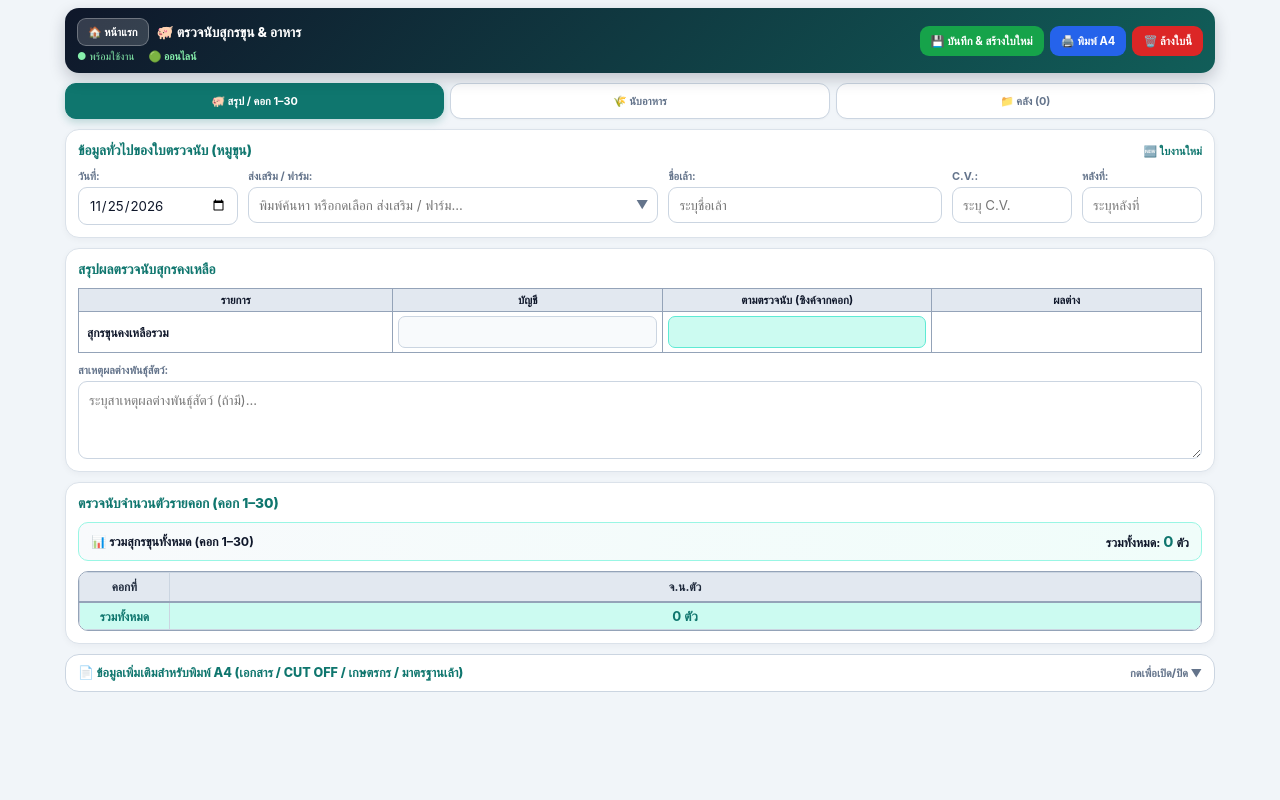
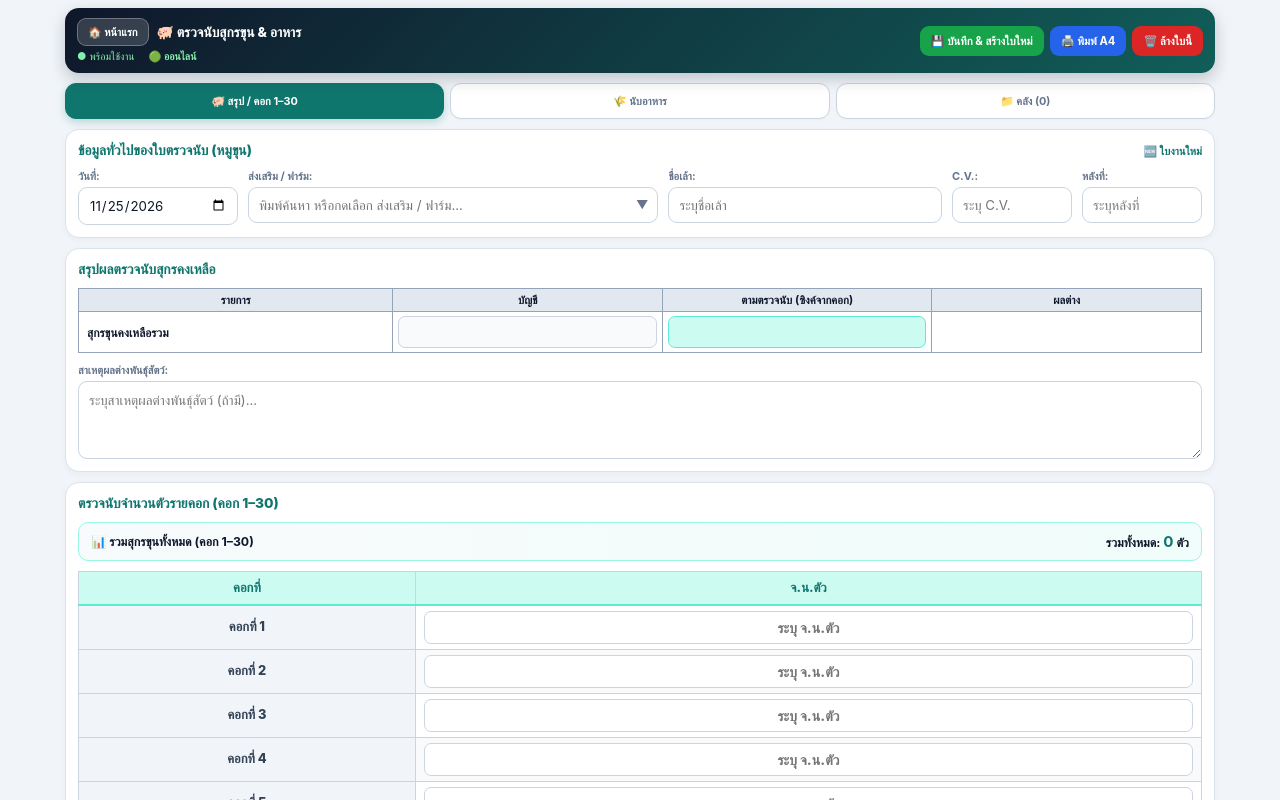
Before and after one commit to onjirapraphansirikul-star/Testing_zStock, a plain HTML site: page index.html in a window 1280 px wide. Both pictures are taken after a click on the button 460 px from the left and 259 px from the top of the page. Shown: the top 800 px of the page. Drawn offline with Linux system fonts and the light colour scheme.

Commit message:
Update index.html

```diff
--- a/index.html
+++ b/index.html
@@ -590,42 +590,59 @@
     table.grid-table input.pen-input:focus { background: #eff6ff; outline: 2px solid var(--primary); }
 
     /* ตารางคอก 1-30 แถวเดียว (หมูขุน) */
-    table.fat-single-table {
-      min-width: 0;
-      table-layout: auto;
-    }
-    table.fat-single-table th {
-      font-size: 0.84rem !important;
-      padding: 7px 6px !important;
-      background: #e2e8f0;
-    }
-    table.fat-single-table td.pen-no {
-      width: 85px;
+/* ตารางคอก 1-30 แถวเดียว (หมูขุน) */
+    table.fat-single-pen-table {
+      width: 100%;
+      border-collapse: collapse;
       font-size: 0.92rem;
-      padding: 6px;
-    }
-    table.fat-single-table input.pen-input {
+    }
+    table.fat-single-pen-table th,
+    table.fat-single-pen-table td {
+      border: 1px solid #cbd5e1;
+      padding: 5px 8px;
+      text-align: center;
+      vertical-align: middle;
+    }
+    table.fat-single-pen-table thead th {
+      background: #ccfbf1;
+      color: #0f766e;
+      font-weight: 800;
       padding: 8px 6px;
+      border-bottom: 2px solid #5eead4;
+    }
+    table.fat-single-pen-table tbody tr:nth-child(even) td {
+      background: #f8fafc;
+    }
+    table.fat-single-pen-table td.pen-no-col {
+      background: #f1f5f9 !important;
+      font-weight: 800;
+      color: #334155;
+      width: 30%;
+    }
+    table.fat-single-pen-table input.fat-single-input {
+      width: 100%;
+      padding: 7px 6px;
       font-size: 1rem;
-    }
-    table.fat-single-table input.pen-input:focus {
-      background: #f0fdfa;
-      outline: 2px solid var(--fat-primary);
-    }
-
-    table.grid-table tr.total-foot td {
-      background: #dbeafe;
-      font-weight: 700;
-      font-size: 0.78rem;
-      padding: 5px 1px;
-      color: var(--primary);
-      line-height: 1.25;
-      border-top: 2px solid #94a3b8;
-    }
-    table.grid-table tr.total-foot td.sow-total-cell {
-      color: #9d174d;
-      background: #fce7f3;
-    }
+      font-weight: 800;
+      text-align: center;
+      border: 1px solid #cbd5e1;
+      border-radius: 7px;
+      background: #fff;
+    }
+    table.fat-single-pen-table input.fat-single-input:focus {
+      outline: none;
+      border-color: var(--fat-primary);
+      box-shadow: 0 0 0 2px #99f6e4;
+    }
+    table.fat-single-pen-table tfoot td {
+      background: #ccfbf1;
+      color: #115e59;
+      font-weight: 800;
+      font-size: 0.98rem;
+      border-top: 2px solid #5eead4;
+      padding: 8px;
+    }
+
 
     @media screen and (max-width: 768px) {
       .card { padding: 10px; }
@@ -1223,19 +1240,19 @@
           <span>รวมทั้งหมด: <strong id="fatTotalAll_banner" style="color:#0f766e; font-size:1.08rem;">0</strong> ตัว</span>
         </div>
 
-        <div id="fatSinglePenWrap">
-          <table class="grid-table fat-single-table">
+        <div class="fat-single-pen-wrap">
+          <table class="fat-single-pen-table">
             <thead>
               <tr>
-                <th style="width:90px;">คอกที่</th>
-                <th>จ.น.ตัว</th>
+                <th style="width:30%;">คอกที่</th>
+                <th style="width:70%;">จ.น.ตัว</th>
               </tr>
             </thead>
-            <tbody id="fatPenSingleBody"></tbody>
+            <tbody id="fatSinglePenBody"></tbody>
             <tfoot>
-              <tr class="total-foot">
-                <td style="background:#ccfbf1; color:#0f766e; font-size:0.86rem;">รวมทั้งหมด</td>
-                <td style="background:#ccfbf1; color:#0f766e; font-size:0.95rem;"><span id="fatTotalAll_foot">0</span> ตัว</td>
+              <tr>
+                <td>รวมทั้งหมด</td>
+                <td><span id="fatSingleSumAll">0</span> ตัว</td>
               </tr>
             </tfoot>
           </table>
@@ -1274,7 +1291,7 @@
       </details>
     </div>
 
-    <!-- Tab 2: นับอาหาร (ใส่เหตุผล รับเข้า / ใช้ไป แบบนับหมูพันธุ์) -->
+    <!-- Tab 2: นับอาหาร (แบบหมูพันธุ์) -->
     <div class="fat-tab-pane" id="fatTabFeed">
       <div class="card">
         <div class="section-title fat-section-title"><span>การตรวจนับอาหารคงเหลือ</span></div>
@@ -1283,8 +1300,8 @@
           <thead>
             <tr>
               <th rowspan="2" style="width:18%;">เบอร์</th>
-              <th rowspan="2" style="width:16%;">บัญชี</th>
-              <th rowspan="2" style="width:16%;">ตรวจนับ</th>
+              <th rowspan="2" style="width:16%;">รายงาน</th>
+              <th rowspan="2" style="width:16%;">นับได้</th>
               <th rowspan="2" style="width:14%;">ผลต่าง</th>
               <th colspan="2" style="width:36%;">สาเหตุผลต่าง</th>
             </tr>
@@ -1295,11 +1312,7 @@
           </thead>
           <tbody id="fatFeedTbody"></tbody>
         </table>
-
-        <div class="field" style="margin-top:10px;">
-          <label>หมายเหตุ / สาเหตุผลต่างอาหาร:</label>
-          <textarea class="field-textarea" id="fat_feedDiffCause" rows="3" placeholder="ระบุสาเหตุผลต่างอาหารเพิ่มเติม (ถ้ามี)..." onchange="fatUpdateField('feedDiffCause', this.value)"></textarea>
-        </div>
+        <input type="text" class="note-box" id="fat_feedDiffCause" placeholder="หมายเหตุ (อาหาร): ระบุเพิ่มเติม..." onchange="fatUpdateField('feedDiffCause', this.value)" />
       </div>
     </div>
 
@@ -2736,6 +2749,7 @@
       base.header.promoteFarm = getPromoteFarmDisplay(base.header);
     }
     base.pens = padArray(base.pens, FAT_PEN_COUNT, '');
+    // ใน normalizeFatState
     if (!Array.isArray(base.feeds) || base.feeds.length === 0) {
       base.feeds = createFatInitialState().feeds;
     } else {
@@ -2978,23 +2992,25 @@
     fatSaveState();
   }
 
+
   /* ตารางนับอาหารหมูขุน (มีเหตุผล รับเข้า / ใช้ไป เหมือนหมูพันธุ์) */
   function renderFatFeedTable() {
     const tbody = document.getElementById('fatFeedTbody');
+    if (!tbody) return;
     tbody.innerHTML = '';
     fatState.feeds.forEach((f, idx) => {
       const tr = document.createElement('tr');
       tr.innerHTML = `
         <td class="col-name" style="font-weight:700;">
-          <span class="no-print" style="font-size:0.78rem;color:#64748b;margin-right:6px;">รายการอาหาร #${idx+1} เบอร์:</span>
+          <span class="no-print" style="font-size:0.78rem;color:#64748b;margin-right:6px;">รายการอาหาร #${idx + 1} เบอร์:</span>
           <input type="text" class="cell-input" style="width:90px;display:inline-block;" value="${escapeHtml(f.code || '')}" placeholder="เบอร์"
             onchange="fatOnFeedText(${idx},'code',this.value)" />
         </td>
-        <td class="col-num" data-label="บัญชี">
+        <td class="col-num" data-label="รายงาน">
           <input type="text" inputmode="decimal" class="cell-input" id="fat_feed_${idx}_book" data-prev="${escapeHtml(f.book || '')}" value="${escapeHtml(f.book || '')}"
             oninput="fatOnFeedInput(${idx},'book',this)" onchange="fatOnFeedCommit(${idx},'book',this)" />
         </td>
-        <td class="col-num" data-label="ตรวจนับ">
+        <td class="col-num" data-label="นับได้">
           <input type="text" inputmode="decimal" class="cell-input" id="fat_feed_${idx}_counted" data-prev="${escapeHtml(f.counted || '')}" value="${escapeHtml(f.counted || '')}"
             oninput="fatOnFeedInput(${idx},'counted',this)" onchange="fatOnFeedCommit(${idx},'counted',this)" />
         </td>
@@ -3041,7 +3057,7 @@
   function fatOnFeedCommit(idx, field, el) {
     if (el.dataset.prev !== el.value && el.value !== '') {
       const code = fatState.feeds[idx].code || `แถว ${idx + 1}`;
-      fatAddLog(`อาหาร เบอร์ ${code} (${field === 'book' ? 'บัญชี' : 'ตรวจนับ'})`, el.value);
+      fatAddLog(`อาหาร เบอร์ ${code} (${field === 'book' ? 'รายงาน' : 'นับได้'})`, el.value);
     }
     el.dataset.prev = el.value;
     fatSaveState();
@@ -3056,9 +3072,10 @@
     fatSaveState();
   }
 
-  /* คอก 1-30 แถวเดียว (ไม่แยก 2 คอลัมน์) */
+  /* คอก 1-30 แถวเดียว + Sum ส่งไปช่องตามตรวจนับ */
   function renderFatSinglePenTable() {
     const tbody = document.getElementById('fatSinglePenBody');
+    if (!tbody) return;
     tbody.innerHTML = '';
     for (let i = 0; i < FAT_PEN_COUNT; i++) {
       const val = fatState.pens[i] || '';
@@ -3066,7 +3083,7 @@
       tr.innerHTML = `
         <td class="pen-no-col">คอกที่ ${i + 1}</td>
         <td>
-          <input type="text" inputmode="numeric" pattern="[0-9]*" class="fat-single-input" id="fat_spen_${i}" data-prev="${val}" value="${val}"
+          <input type="text" inputmode="numeric" pattern="[0-9]*" class="fat-single-input" id="fat_spen_${i}" data-prev="${escapeHtml(val)}" value="${escapeHtml(val)}"
             placeholder="ระบุ จ.น.ตัว"
             oninput="fatOnPenInput(${i}, this)"
             onchange="fatOnPenCommit(${i}, this)"
@@ -3087,10 +3104,14 @@
     }
     const total = sum1 + sum2;
 
-    document.getElementById('fatSum1_15_banner').textContent = sum1;
-    document.getElementById('fatSum16_30_banner').textContent = sum2;
-    document.getElementById('fatTotalAll_banner').textContent = total;
-    document.getElementById('fatSingleSumAll').textContent = total;
+    const el1 = document.getElementById('fatSum1_15_banner');
+    const el2 = document.getElementById('fatSum16_30_banner');
+    const elAll = document.getElementById('fatTotalAll_banner');
+    const elFoot = document.getElementById('fatSingleSumAll');
+    if (el1) el1.textContent = sum1;
+    if (el2) el2.textContent = sum2;
+    if (elAll) elAll.textContent = total;
+    if (elFoot) elFoot.textContent = total;
 
     if (hasAny || fromPenEdit) {
       const newVal = hasAny ? String(total) : '';
@@ -3203,13 +3224,13 @@
     fatSaveState();
   }
 
-  function fatSwitchTab(tab, btn) {
+function fatSwitchTab(tab, btn) {
     document.querySelectorAll('#fatApp .nav-tab').forEach(b => b.classList.remove('active'));
-    btn.classList.add('active');
+    if (btn) btn.classList.add('active');
     document.querySelectorAll('#fatApp .fat-tab-pane').forEach(p => p.classList.remove('active'));
-    if (tab === 'summary') document.getElementById('fatTabSummary').classList.add('active');
-    else if (tab === 'feed') document.getElementById('fatTabFeed').classList.add('active');
-    else if (tab === 'logs') document.getElementById('fatTabLogs').classList.add('active');
+    if (tab === 'summary') document.getElementById('fatTabSummary')?.classList.add('active');
+    else if (tab === 'feed') document.getElementById('fatTabFeed')?.classList.add('active');
+    else if (tab === 'logs') document.getElementById('fatTabLogs')?.classList.add('active');
   }
 
   /* Save, Sync, Saved Reports & Logs (หมูขุน) */
```
